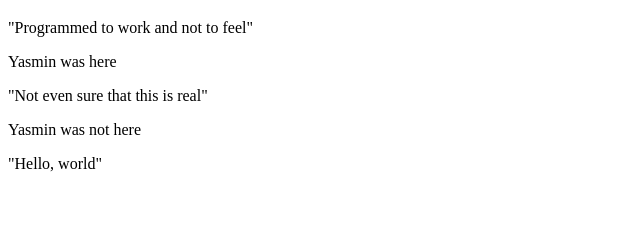
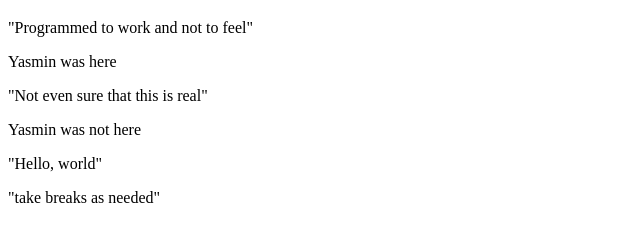
Before and after one commit to Shelby-Yaz/codeup-design-project, a plain HTML site: page index.html in a window 1280 px wide. Shown: the part 61-302 px from the top of the page, without its empty margins (0-640 px from the left). Drawn offline with Linux system fonts and the light colour scheme.

Commit message:
pushing file- yasmin

```diff
--- a/index.html
+++ b/index.html
@@ -11,5 +11,6 @@
 <p>"Not even sure that this is real"</p>
 <p>Yasmin was not here</p>
 <p>"Hello, world"</p>
+<p>"take breaks as needed"</p>
 </body>
 </html>
```
